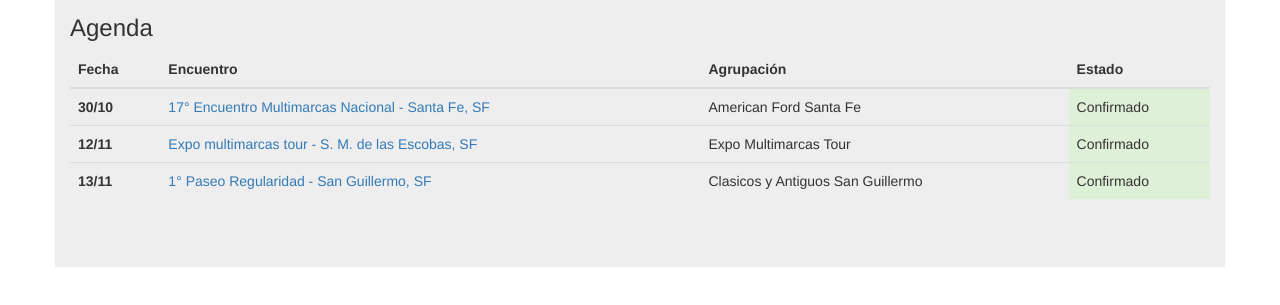
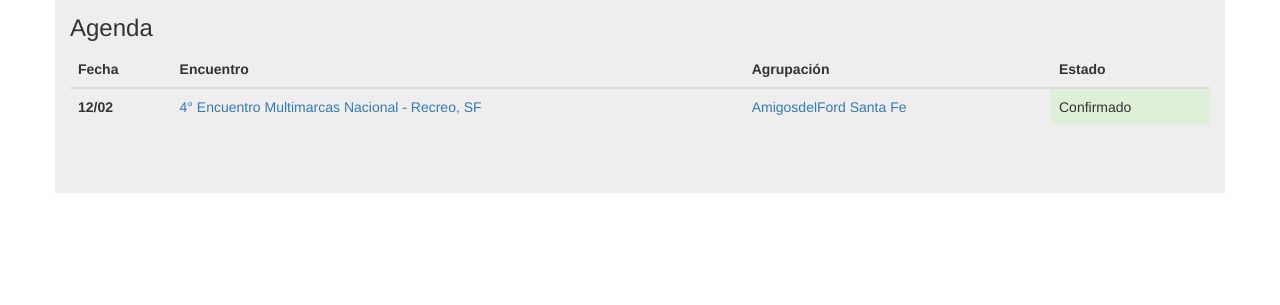
Before and after one commit to juanblas09/elmapadelosencuentros, a plain HTML site: page agenda.html in a window 1280 px wide. Shown: the part 53-358 px from the top of the page. Drawn offline with nearby package versions, Linux system fonts and the light colour scheme.

Commit message:
Update agenda.html

```diff
--- a/agenda.html
+++ b/agenda.html
@@ -37,21 +37,9 @@
 		  </thead>
 		  <tbody>
 		    <tr>
-		      <th scope="row">30/10</th>
-		      <td><a href="https://www.facebook.com/jdpucheta">17° Encuentro Multimarcas Nacional - Santa Fe, SF</a></td>
-		      <td>American Ford Santa Fe</td>
-		      <td class="bg-success">Confirmado</td>
-		    </tr>
-		    <tr>
-		      <th scope="row">12/11</th>
-		      <td><a href="https://www.facebook.com/expomultimarcas">Expo multimarcas tour - S. M. de las Escobas, SF</a></td>
-		      <td>Expo Multimarcas Tour</td>
-		      <td class="bg-success">Confirmado</td>
-		    </tr>
-		    <tr>
-		      <th scope="row">13/11</th>
-		      <td><a href="https://www.facebook.com/ClasicosyAntiguosSanGuillermo">1° Paseo Regularidad - San Guillermo, SF</a></td>
-		      <td>Clasicos y Antiguos San Guillermo</td>
+		      <th scope="row">12/02</th>
+		      <td><a href="https://www.facebook.com/events/1208716049168312">4° Encuentro Multimarcas Nacional - Recreo, SF</a></td>
+			  <td><a href="https://www.facebook.com/amigosdelford.santafe">AmigosdelFord Santa Fe</a></td>
 		      <td class="bg-success">Confirmado</td>
 		    </tr>
 		  </tbody>
```
